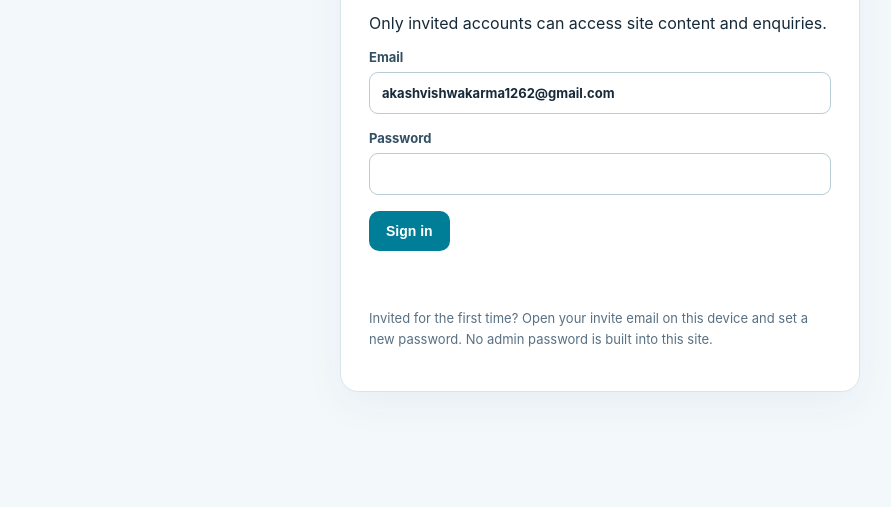
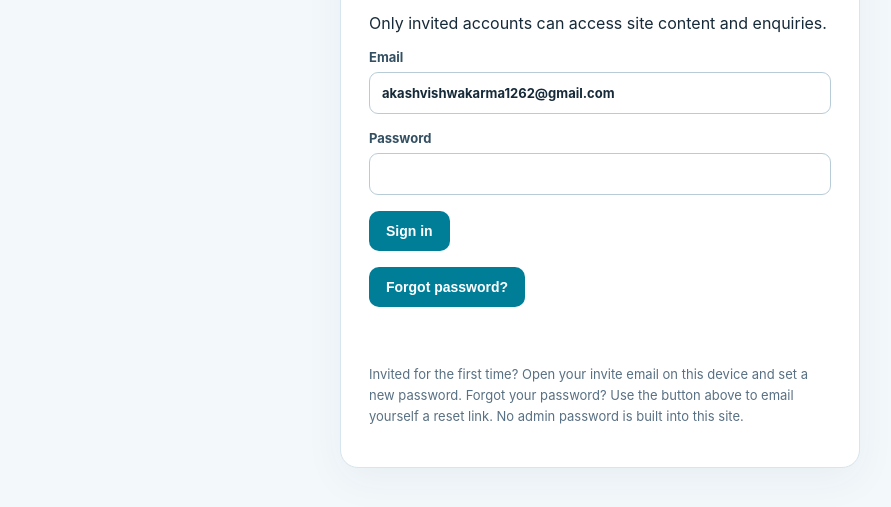
Before and after one commit to AKASH991833/anshaircool.com, a website: page admin/index.html in a window 1280 px wide. Shown: the part 209-716 px from the top of the page, without its empty margins (40-931 px from the left). Drawn offline with Linux system fonts and the light colour scheme; files that its build step writes are made by us from their sources.

Commit message:
Admin: add Forgot password button to sign-in page

```diff
--- a/admin/index.html
+++ b/admin/index.html
@@ -1,7 +1,7 @@
 <!doctype html><html lang="en"><head><meta charset="utf-8"><meta name="viewport" content="width=device-width,initial-scale=1"><meta name="robots" content="noindex,nofollow"><title>Admin | Ansh Air Cool</title><link rel="stylesheet" href="/admin/admin.css"></head><body>
 <header><div class="brand">✦ ANSH <span>AIR COOL</span> <small>ADMIN</small></div><div class="account"><span id="account"></span><button id="logout" type="button" hidden>Sign out</button></div></header>
 <main>
-<section id="auth" class="card auth"><h1>Admin sign in</h1><p>Only invited accounts can access site content and enquiries.</p><form id="login"><label>Email<input type="email" id="email" autocomplete="username" value="akashvishwakarma1262@gmail.com" required></label><label>Password<input type="password" id="password" autocomplete="current-password" required></label><button type="submit">Sign in</button></form><p id="loginStatus" role="status"></p><p class="small">Invited for the first time? Open your invite email on this device and set a new password. No admin password is built into this site.</p><div id="accept" hidden><label>Create a password<input type="password" id="newPassword" autocomplete="new-password" minlength="12"></label><button type="button" id="acceptInvite">Set password and activate</button></div><div id="reset" hidden><label>Set a new password<input type="password" id="resetPassword" autocomplete="new-password" minlength="12"></label><button type="button" id="setPassword">Save new password</button></div></section>
+<section id="auth" class="card auth"><h1>Admin sign in</h1><p>Only invited accounts can access site content and enquiries.</p><form id="login"><label>Email<input type="email" id="email" autocomplete="username" value="akashvishwakarma1262@gmail.com" required></label><label>Password<input type="password" id="password" autocomplete="current-password" required></label><button type="submit">Sign in</button></form><p><button type="button" id="forgot" class="secondary">Forgot password?</button></p><p id="loginStatus" role="status"></p><p class="small">Invited for the first time? Open your invite email on this device and set a new password. Forgot your password? Use the button above to email yourself a reset link. No admin password is built into this site.</p><div id="accept" hidden><label>Create a password<input type="password" id="newPassword" autocomplete="new-password" minlength="12"></label><button type="button" id="acceptInvite">Set password and activate</button></div><div id="reset" hidden><label>Set a new password<input type="password" id="resetPassword" autocomplete="new-password" minlength="12"></label><button type="button" id="setPassword">Save new password</button></div></section>
 <section id="dashboard" hidden><div class="intro"><div><h1>Website controls</h1><p>Changes are stored in GitHub and go public only after Netlify finishes deploying.</p></div><a href="/" target="_blank" rel="noopener">Open public site ↗</a></div><nav class="tabs"><button data-tab="content" class="active">Website text</button><button data-tab="gallery">Gallery</button><button data-tab="enquiries">Enquiries</button><button data-tab="visitors">Visitors</button></nav><p id="status" role="status"></p>
 <div id="tab-content" class="panel"><h2>Homepage text</h2><p class="small">Only the fields shown here can be changed. Existing prices, claims and photos remain unchanged.</p><form id="heroForm"><label>Badge<input name="trustBadge" maxlength="80" required></label><div class="row"><label>Title line 1<input name="titleLine1" maxlength="80" required></label><label>Title line 2<input name="titleLine2" maxlength="80" required></label><label>Title line 3<input name="titleLine3" maxlength="80" required></label></div><label>Introduction<textarea name="subtitle" maxlength="400" rows="4" required></textarea></label><button>Save homepage text</button></form></div>
 <div id="tab-gallery" class="panel" hidden><h2>Work and rental photos</h2><p class="small">Choose Work gallery or AC rental, then upload. Each photo is saved to the public site after Netlify deploys. JPEG, PNG or WebP, 3 MB max. Use photos you have permission to publish.</p><div class="upload"><input type="file" id="galleryFile" accept="image/jpeg,image/png,image/webp"><select id="photoCategory" aria-label="Photo destination"><option value="work">Work gallery</option><option value="rent">AC rental</option></select><button id="upload" type="button">Upload photo</button></div><div id="galleryItems"></div><button id="saveGallery" type="button">Save gallery list</button></div>
```
